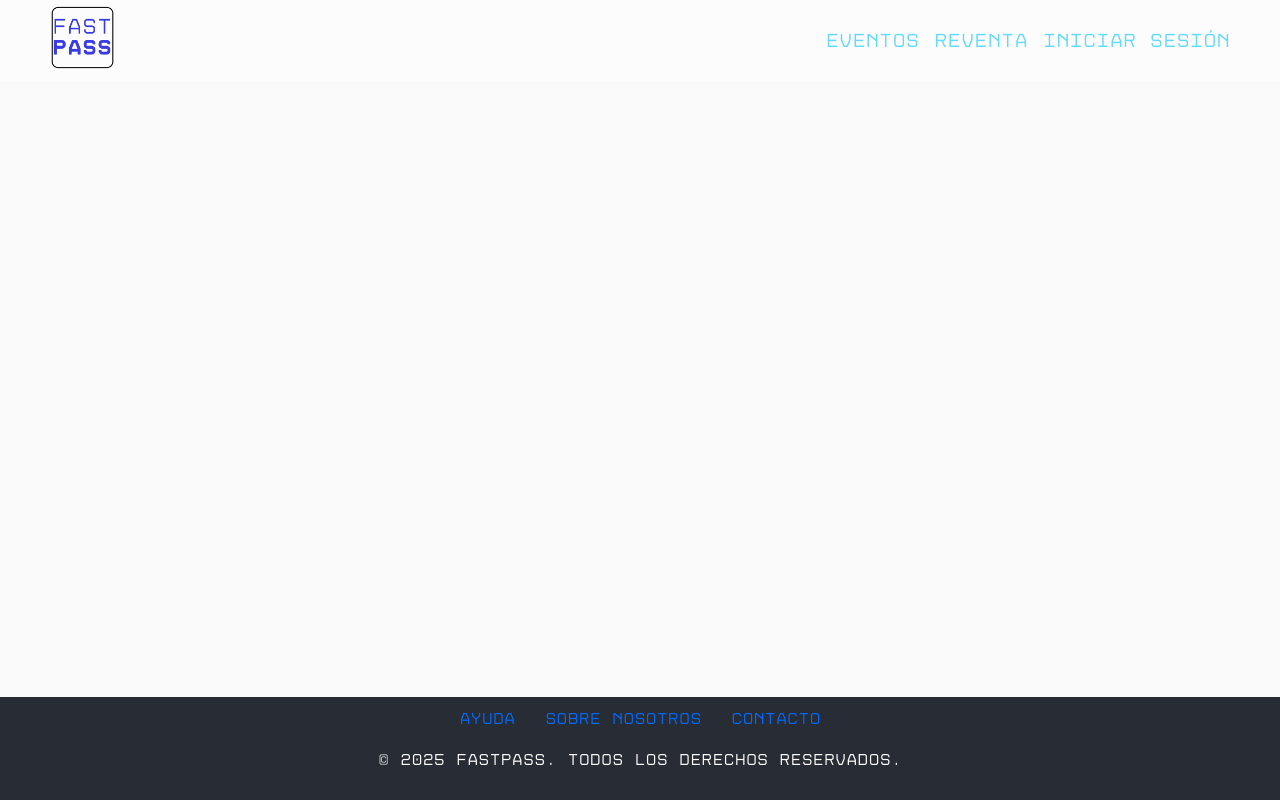
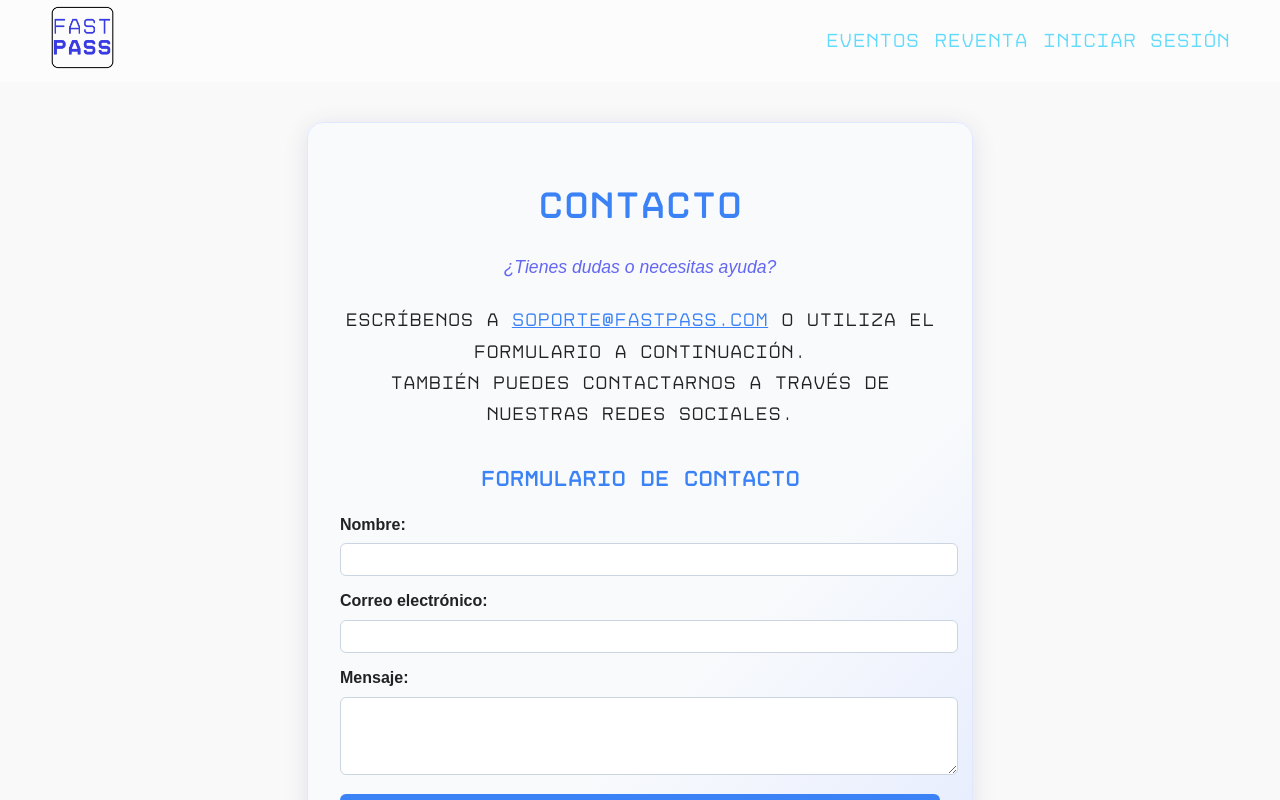
Before and after one commit to ItielSanzAXO/FastPass, a React (Create React App) app: page /Contact in a window 1280 px wide. Built offline with nearby package versions, Linux system fonts and the light colour scheme; no server answers.

Commit message:
feat: agregar páginas de ayuda, contacto y sobre nosotros, y mejorar estilos de componentes

```diff
--- a/src/App.js
+++ b/src/App.js
@@ -1,6 +1,9 @@
 import { BrowserRouter as Router, Switch, Route, Link } from 'react-router-dom';
 import { AuthProvider, useAuth } from './context/AuthContext.js'; // Importar el contexto
 import HomePage from './components/HomePage.js';
+import HelpPage from './components/HelpPage.js';
+import About from './components/About.js';
+import Contact from './components/Contact.js';
 import EventsPage from './components/EventsPage.js';
 import EventDetail from './components/EventDetail.js'; // Importar EventDetail
 import ResalePage from './components/ResalePage.js';
@@ -72,6 +75,9 @@ function App() {
               <Route path="/event/:eventId" component={EventDetail} />
               <Route path="/resale" component={ResalePage} />
               <Route path="/account" component={UserAccountPage} />
+              <Route path="/HelpPage" component={HelpPage} />
+              <Route path="/About" component={About} />
+              <Route path="/Contact" component={Contact} />
             </Switch>
           </div>
           <Footer />
--- a/src/components/About.js
+++ b/src/components/About.js
@@ -0,0 +1,26 @@
+import React from 'react';
+import '../styles/CardPages.css';
+
+
+
+const About = () => (
+			<div className="card">
+				<h1 className="card-title">Acerca de FastPass</h1>
+				<div className="card-subtitle">Proyecto escolar desarrollado por estudiantes del Instituto Tecnológico de Iztapalapa II</div>
+				<p style={{ fontSize: '1.15rem', lineHeight: '1.7', marginBottom: '18px' }}>
+					<strong>FastPass</strong> es una boletera digital pensada para eventos universitarios. Su objetivo es facilitar la compra, gestión y reventa de boletos de manera segura, rápida y eficiente, tanto para organizadores como para asistentes.
+				</p>
+				<ul className="card-list">
+					<li>Compra tus boletos en línea de forma sencilla.</li>
+					<li>Gestiona tus eventos y entradas desde tu cuenta.</li>
+					<li>Reventa segura y controlada entre estudiantes.</li>
+					<li>Soporte y ayuda personalizada.</li>
+				</ul>
+				<p className="card-footer">
+					Este proyecto es parte de la materia de Desarrollo de Aplicaciones Web.<br />
+					Todos los derechos reservados &copy; 2025.
+				</p>
+		</div>
+);
+
+export default About;
--- a/src/components/Contact.js
+++ b/src/components/Contact.js
@@ -0,0 +1,39 @@
+import React from 'react';
+import '../styles/CardPages.css';
+
+const Contact = () => (
+			<div className="card">
+				<h1 className="card-title">Contacto</h1>
+				<div className="card-subtitle">¿Tienes dudas o necesitas ayuda?</div>
+				<p style={{ fontSize: '1.15rem', lineHeight: '1.7', marginBottom: '18px', textAlign: 'center' }}>
+					Escríbenos a <a href="mailto:soporte@fastpass.com" style={{ color: '#3b82f6', textDecoration: 'underline' }}>soporte@fastpass.com</a> o utiliza el formulario a continuación.<br />
+					También puedes contactarnos a través de nuestras redes sociales.
+				</p>
+				<form className="card-form">
+					<h2 className="card-form-title">Formulario de contacto</h2>
+					<div>
+						<label htmlFor="nombre" className="card-label">Nombre:</label>
+						<input type="text" id="nombre" name="nombre" className="card-input" required />
+					</div>
+					<div>
+						<label htmlFor="email" className="card-label">Correo electrónico:</label>
+						<input type="email" id="email" name="email" className="card-input" required />
+					</div>
+					<div>
+						<label htmlFor="mensaje" className="card-label">Mensaje:</label>
+						<textarea id="mensaje" name="mensaje" rows="4" className="card-textarea" required></textarea>
+					</div>
+					<button type="submit" className="card-button">Enviar</button>
+				</form>
+				<ul className="card-list">
+					<li>Instagram: <a href="https://instagram.com/fastpass" target="_blank" rel="noopener noreferrer" style={{ color: '#6366f1' }}>@fastpass</a></li>
+					<li>Facebook: <a href="https://facebook.com/fastpass" target="_blank" rel="noopener noreferrer" style={{ color: '#6366f1' }}>FastPass</a></li>
+				</ul>
+				<p className="card-footer">
+					Responderemos lo más pronto posible.<br />
+					Todos los derechos reservados &copy; 2025.
+				</p>
+			</div>
+);
+
+export default Contact;
--- a/src/components/EventsPage.js
+++ b/src/components/EventsPage.js
@@ -1,7 +1,7 @@
 import React, { useState, useEffect } from 'react';
 import { fetchEvents } from '../utils/fetchEvents.js';
 import { Link } from 'react-router-dom';
-import '../styles/EventsPage.css'; // Assuming you have a CSS file for additional styles
+import '../styles/EventsPage.css'; // Cargando los estilos desde EventPage
 
 const capitalize = str => str.replace(/-/g, ' ').replace(/\b\w/g, c => c.toUpperCase());
 
--- a/src/components/Footer.js
+++ b/src/components/Footer.js
@@ -11,9 +11,9 @@ function Footer() {
   return (
     <footer style={{ ...globalStyles, textAlign: 'center', padding: '10px', backgroundColor: '#282c34', color: '#fff' }}>
       <div className="footer-links">
-        <Link to="/help">Ayuda</Link>
-        <Link to="/about">Sobre Nosotros</Link>
-        <Link to="/contact">Contacto</Link>
+        <Link to="/HelpPage">Ayuda</Link>
+        <Link to="/About">Sobre Nosotros</Link>
+        <Link to="/Contact">Contacto</Link>
       </div>
       <p>© 2025 FastPass. Todos los derechos reservados.</p>
     </footer>
--- a/src/components/HelpPage.js
+++ b/src/components/HelpPage.js
@@ -0,0 +1,70 @@
+import React, { useState } from 'react';
+import '../styles/CardPages.css';
+
+const faqs = [
+    {
+        question: '¿Cómo puedo comprar boletos?',
+        answer: 'Puedes comprar boletos directamente en nuestra página web o en nuestra aplicación móvil.'
+    },
+    {
+        question: '¿Qué métodos de pago aceptan?',
+        answer: 'Aceptamos tarjetas de crédito, débito y pagos a través de plataformas como PayPal.'
+    },
+    {
+        question: '¿Puedo cancelar o reembolsar mis boletos?',
+        answer: 'Las políticas de cancelación y reembolso dependen del evento. Por favor, revisa los términos y condiciones al momento de la compra.'
+    },
+    {
+        question: '¿Cómo recibo mis boletos?',
+        answer: 'Los boletos se envían por correo electrónico y también puedes descargarlos desde tu cuenta en nuestra plataforma.'
+    },
+    {
+        question: '¿Qué hago si no recibí mis boletos?',
+        answer: 'Verifica tu carpeta de spam o contáctanos a través del formulario a continuación.'
+    }
+];
+
+const HelpPage = () => {
+    const [openIndex, setOpenIndex] = useState(null);
+
+    const toggleIndex = idx => {
+        setOpenIndex(openIndex === idx ? null : idx);
+    };
+
+        return (
+                    <div className="card">
+                        <h1 className="card-title">Ayuda sobre la boletera</h1>
+                        <h2 className="card-subtitle">Preguntas frecuentes</h2>
+                        <div>
+                            {faqs.map((faq, idx) => (
+                                <div key={idx} style={{ marginBottom: '10px', borderRadius: '6px', border: '1px solid #ddd', boxShadow: '0 1px 3px rgba(0,0,0,0.05)' }}>
+                                    <button
+                                        onClick={() => toggleIndex(idx)}
+                                        style={{
+                                            width: '100%',
+                                            textAlign: 'left',
+                                            background: '#f7f7f7',
+                                            border: 'none',
+                                            padding: '12px 16px',
+                                            fontWeight: 'bold',
+                                            fontSize: '16px',
+                                            cursor: 'pointer',
+                                            borderRadius: '6px 6px 0 0'
+                                        }}
+                                    >
+                                        {faq.question}
+                                        <span style={{ float: 'right' }}>{openIndex === idx ? '▲' : '▼'}</span>
+                                    </button>
+                                    {openIndex === idx && (
+                                        <div style={{ padding: '12px 16px', background: '#fff', borderRadius: '0 0 6px 6px', borderTop: '1px solid #eee', fontSize: '15px' }}>
+                                            {faq.answer}
+                                        </div>
+                                    )}
+                                </div>
+                            ))}
+                        </div>
+                    </div>
+        );
+};
+
+export default HelpPage;
--- /dev/null
+++ b/src/styles/CardPages.css
@@ -0,0 +1,71 @@
+/* Estilos compartidos para About, Contact y HelpPage */
+.card {
+  max-width: 600px;
+  margin: 40px auto;
+  background: linear-gradient(135deg, #f8fafc 60%, #e0e7ff 100%);
+  border-radius: 16px;
+  box-shadow: 0 4px 24px rgba(60, 60, 120, 0.12);
+  padding: 32px;
+  font-family: Arial, sans-serif;
+  color: #222;
+  border: 1px solid #e0e7ff;
+}
+.card-title {
+  text-align: center;
+  font-size: 2.2rem;
+  font-weight: bold;
+  margin-bottom: 18px;
+  color: #3b82f6;
+  letter-spacing: 1px;
+}
+.card-subtitle {
+  text-align: center;
+  font-size: 1.1rem;
+  color: #6366f1;
+  margin-bottom: 24px;
+  font-style: italic;
+}
+.card-list {
+  font-size: 1rem;
+  padding-left: 20px;
+  margin-bottom: 18px;
+}
+.card-form {
+  margin-top: 32px;
+  margin-bottom: 12px;
+}
+.card-form-title {
+  text-align: center;
+  color: #3b82f6;
+  font-size: 1.3rem;
+  margin-bottom: 16px;
+}
+.card-label {
+  display: block;
+  margin-bottom: 6px;
+  font-weight: bold;
+}
+.card-input, .card-textarea {
+  width: 100%;
+  padding: 8px;
+  border-radius: 6px;
+  border: 1px solid #cbd5e1;
+  margin-bottom: 12px;
+}
+.card-button {
+  background: #3b82f6;
+  color: #fff;
+  padding: 10px 24px;
+  border: none;
+  border-radius: 6px;
+  font-weight: bold;
+  font-size: 1rem;
+  cursor: pointer;
+  width: 100%;
+}
+.card-footer {
+  color: #64748b;
+  font-size: 0.95rem;
+  text-align: center;
+  margin-top: 24px;
+}
```
